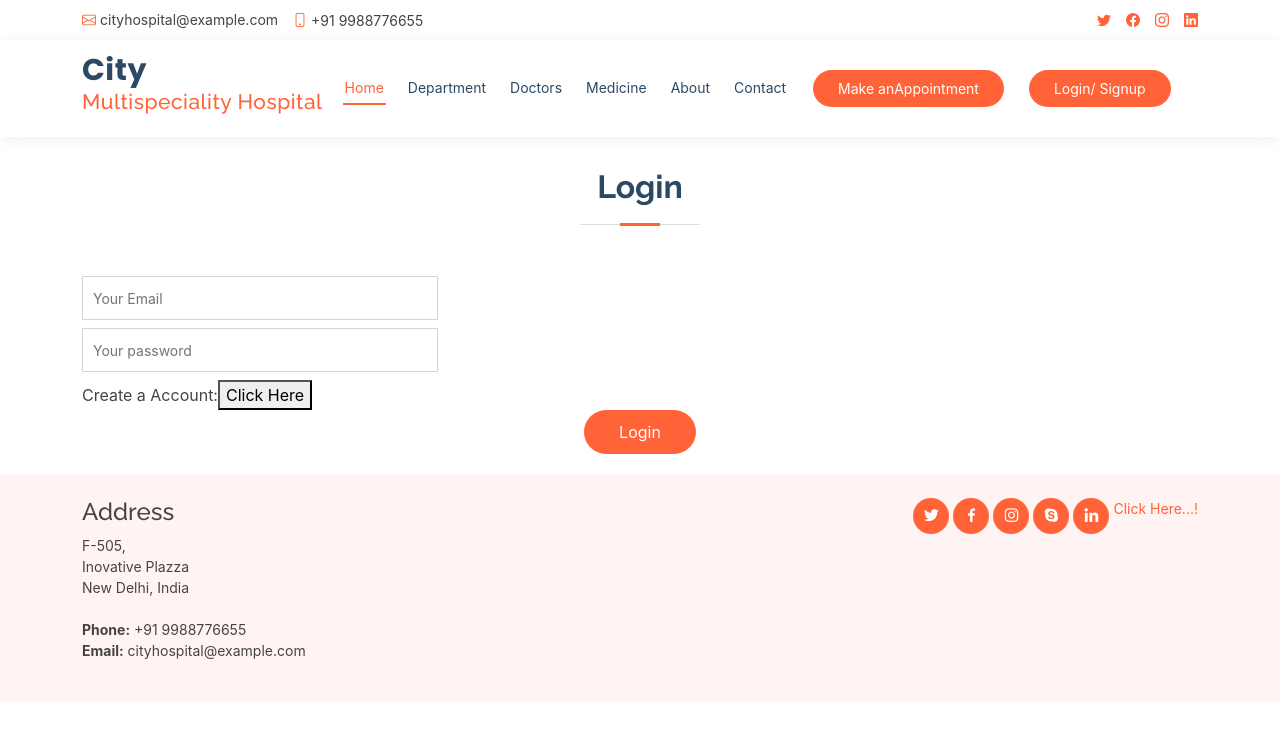
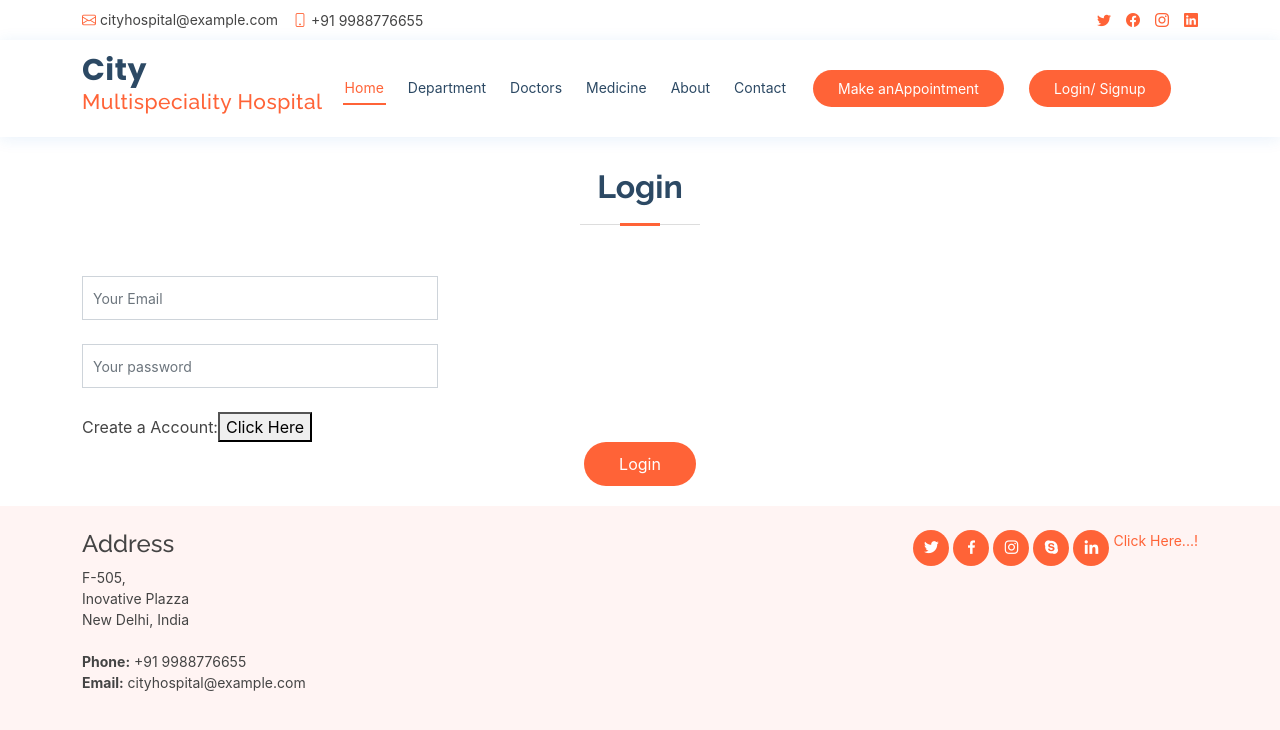
Before and after one commit to Kishan9896/city_hospital-header-inti, a React (Create React App) app: page /login in a window 1280 px wide. Shown: the top 730 px of the page. Built offline with nearby package versions, Linux system fonts and the light colour scheme.

Commit message:
Form_Validation_Using_yup_And_Formik

```diff
--- a/package.json
+++ b/package.json
@@ -6,12 +6,14 @@
     "@testing-library/jest-dom": "^5.16.4",
     "@testing-library/react": "^13.3.0",
     "@testing-library/user-event": "^13.5.0",
+    "formik": "^2.2.9",
     "react": "^18.2.0",
     "react-dom": "^18.2.0",
     "react-router-dom": "^5.2.0",
     "react-scripts": "5.0.1",
     "reactstrap": "^9.1.1",
-    "web-vitals": "^2.1.4"
+    "web-vitals": "^2.1.4",
+    "yup": "^0.32.11"
   },
   "scripts": {
     "start": "react-scripts start",
--- a/src/Container/Login.js
+++ b/src/Container/Login.js
@@ -1,9 +1,28 @@
 import React, { useState } from 'react';
+import * as yup from 'yup';
+import { Form, Formik, useFormik } from 'formik';
 
 function Login(props) {
     const [login, setLogin] = useState('Login');
     const [reset, setReset] = useState([]);
 
+    let schema = yup.object().shape({
+        email: yup.string().required("Please Enter Your Email.").email(),
+        password: yup.string().min(4).required("Please Enter Your Password.")
+    })
+
+    const formik = useFormik({
+        initialValues: {
+            email: '',
+            password: ''
+        },
+        validationSchema: schema,
+        onSubmit: values => {
+            alert(JSON.stringify(values, null, 2));
+        },
+    });
+
+    const { handleSubmit, handleChange, errors } = formik
 
     return (
         <main>
@@ -22,7 +41,8 @@ function Login(props) {
                                 <h2>Signup</h2>
                         }
                     </div>
-                    <div action method="post" role="form" className="php-email-form">
+                    <Formik values={formik}>
+                        <Form onSubmit={handleSubmit} action method="post" role="form" className="php-email-form">
                             <div className="row">
                                 {
                                     login === 'Login' ?
@@ -36,8 +56,10 @@ function Login(props) {
                                         </div>
                                 }
                                 <div className="col-md-4 form-group mt-3 mt-md-0">
-                                <input type="email" className="form-control" name="email" id="email" placeholder="Your Email" data-rule="email" data-msg="Please enter a valid email" />
+                                    <input type="email" className="form-control" name="email" id="email" placeholder="Your Email" data-rule="email" data-msg="Please enter a valid email" onChange={handleChange} />
                                     <div className="validate" />
+                                    <p>{errors.email}</p>
+
                                 </div>
 
                             </div>
@@ -45,25 +67,25 @@ function Login(props) {
                                 <div className="col-md-4 form-group">
                                     <input type="password" name="password" className="form-control" id="password" placeholder="Your password" />
                                     <div className="validate" />
+                                    <p>{errors.password}</p>
                                 </div>
                             </div>
                             {
 
                                 login === 'Login' ?
                                     <div>
-                                <span>Create a Account:</span><button onClick={() => {setLogin('Singup'); setReset(false)}}>Click Here</button>
+                                        <span>Create a Account:</span><button onClick={() => { setLogin('Singup'); setReset(false) }}>Click Here</button>
                                     </div>
                                     :
                                     <div>
-                                <span>Already Have an Account?</span><button onClick={() => {setLogin('Login'); setReset(false)}}>Click Here</button>
+                                        <span>Already Have an Account?</span><button onClick={() => { setLogin('Login'); setReset(false) }}>Click Here</button>
                                     </div>
                             }
 
                             <div className="text-center"><button type="submit">Login</button></div>
 
-
-
-                    </div>
+                        </Form>
+                    </Formik>
                 </div>
             </section>
         </main>
```
Also changed, not shown: 1 other file (tests, documents, lock files or other folders). Lines whose indentation alone changed are shown as unchanged.
